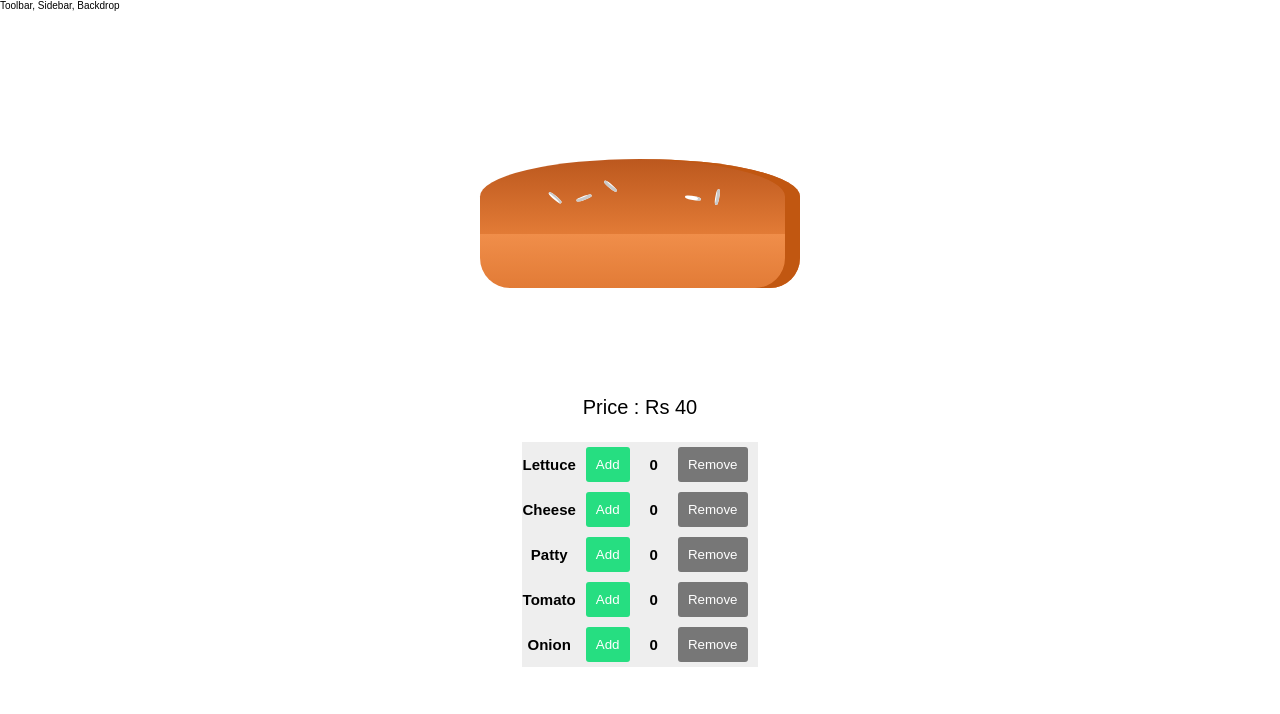
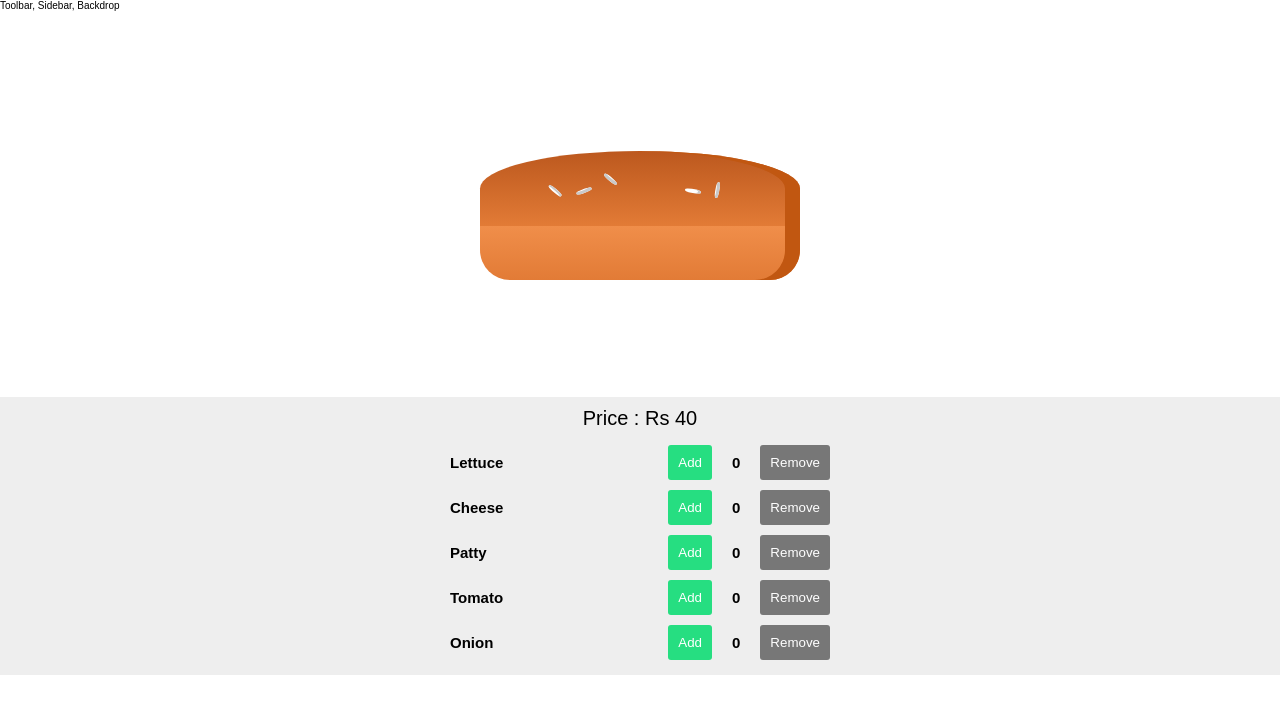
Before and after one commit to maheshwari-ashutosh/Burger-Burger, a React (Create React App) app: page / in a window 1280 px wide. Shown: the top 714 px of the page. Built offline with nearby package versions, Linux system fonts and the light colour scheme.

Commit message:
Update BuildControl UI

```diff
--- a/src/App.scss
+++ b/src/App.scss
@@ -50,8 +50,3 @@ $color-red: #fa8231;
     cursor: auto;
   }
 }
-
-.Price {
-  font-size: 2rem;
-  font-weight: 300;
-}
--- a/src/components/Burger/BuildControls/BuildControls.js
+++ b/src/components/Burger/BuildControls/BuildControls.js
@@ -1,21 +1,24 @@
 import React from 'react';
 import {Ingredient} from '../BurgerIngredient/Ingredient';
 import BuildControl from './BuildControl/BuildControl';
-import './BuildControls.scss'
+import './BuildControls.scss';
 
-const buildControls = props => {
-  const options = Object.keys(Ingredient).map(item => {
-    if(Ingredient[item] === Ingredient.BREAD_BOTTOM ||
+const buildControls = (props) => {
+  const options = Object.keys(Ingredient).map((item) => {
+    if (
+      Ingredient[item] === Ingredient.BREAD_BOTTOM ||
       Ingredient[item] === Ingredient.BREAD_TOP ||
       Ingredient[item] === Ingredient.SEEDS1 ||
-      Ingredient[item] === Ingredient.SEEDS2) {
-        return null;
-      }
-    return <BuildControl {...props} key={item} label={Ingredient[item]}/>
+      Ingredient[item] === Ingredient.SEEDS2
+    ) {
+      return null;
+    }
+    return <BuildControl {...props} key={item} label={Ingredient[item]} />;
   });
 
   return (
-    <div className="BuildControl">
+    <div className='BuildControl'>
+      <h2 className='Price'>Price : Rs {props.price}</h2>
       {options}
     </div>
   );
--- a/src/components/Burger/BuildControls/BuildControls.scss
+++ b/src/components/Burger/BuildControls/BuildControls.scss
@@ -1,21 +1,22 @@
 .BuildControl {
   display: flex;
   flex-flow: column;
-  align-items: stretch;
-  max-width: 40rem;
+  padding: 1rem 0;
+  width: 100%;
   margin: auto;
   background-color: #eee;
 
   &__item {
-    margin: .5rem 0;
+    margin: .5rem auto;
     display: flex;
+    width: 40rem;
     & > * {
       margin: auto 1rem;
     }
   }
 
   &__label {
-    margin: auto;
+    margin-right: auto;
   }
 
   &__button {
@@ -27,4 +28,11 @@
       background-color: lighten(#333 , 10%);
     }
   }
+
+  .Price {
+    font-size: 2rem;
+    font-weight: 300;
+    text-align: center;
+    margin-bottom: 1rem;
+  }
 }
--- a/src/containers/BurgerBuilder/BurgerBuilder.js
+++ b/src/containers/BurgerBuilder/BurgerBuilder.js
@@ -47,11 +47,11 @@ class BurgerBuilder extends React.Component {
     return (
       <>
         <Burger ingredients={this.state.ingredients} />
-        <h2 className="Price">Price : Rs {this.state.price}</h2>
         <BuildControls
           add={this.addIngredientHandler.bind(this)}
           remove={this.removeIngredientHandler.bind(this)}
           ingredients={this.state.ingredients}
+          price={this.state.price}
         />
       </>
     );
```
